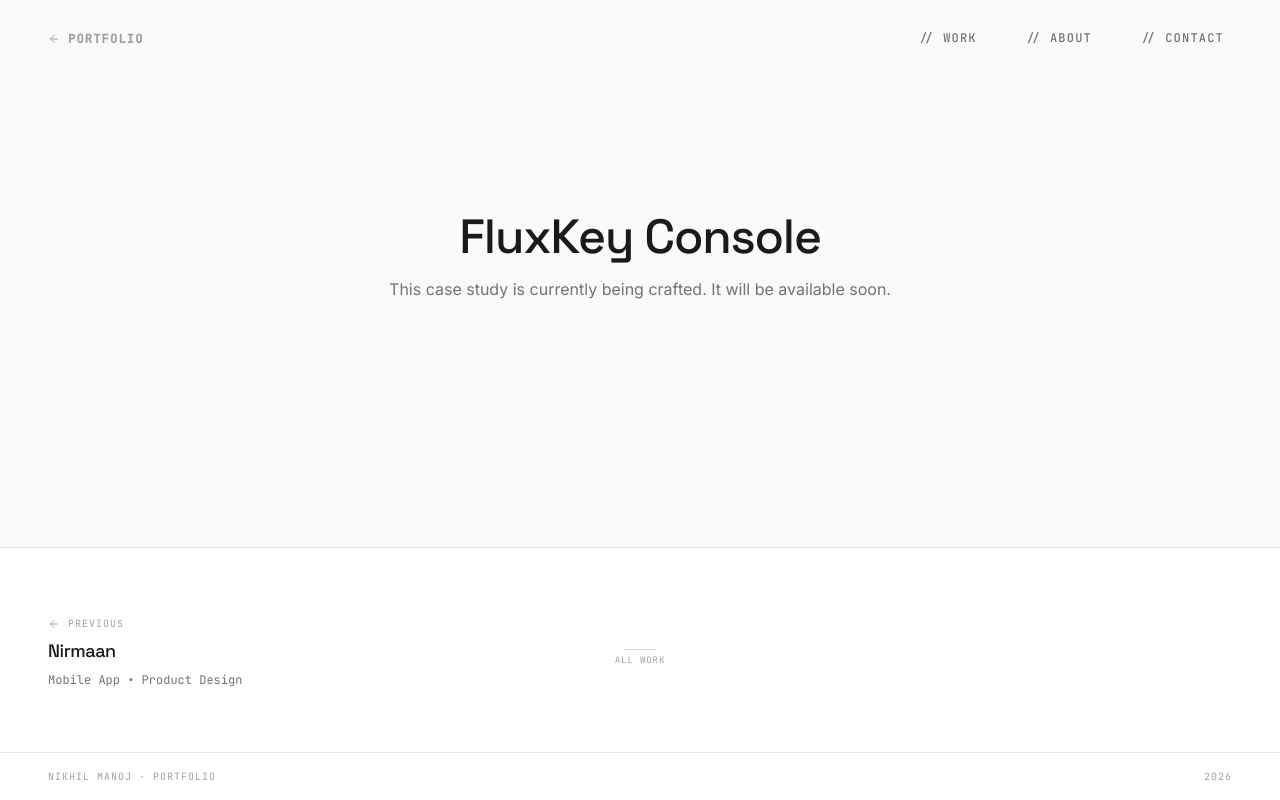
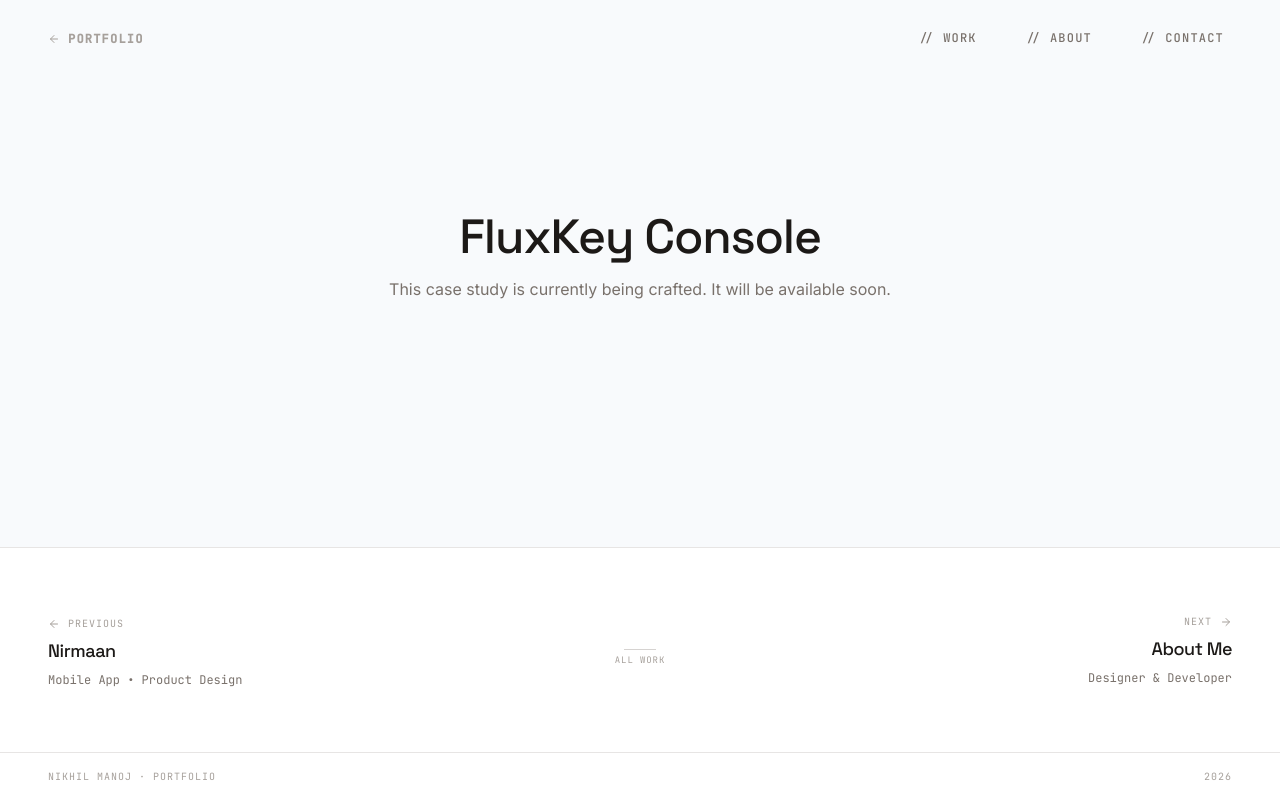
Before and after one commit to nikhil808m-ux/portfolio, a React (Vite) app: page /case-studies/fluxkey-console in a window 1280 px wide. Built offline with nearby package versions, Linux system fonts and the light colour scheme.

Commit message:
feat(UI): Add About Me navigation as the final next link in CaseStudyFooter

```diff
--- a/src/app/components/CaseStudyFooter.tsx
+++ b/src/app/components/CaseStudyFooter.tsx
@@ -76,7 +76,21 @@ export function CaseStudyFooter({ currentSlug }: CaseStudyFooterProps) {
                             </span>
                         </Link>
                     ) : (
-                        <div />
+                        <Link
+                            to="/about"
+                            className="group inline-flex flex-col gap-2 text-right"
+                        >
+                            <span className="flex items-center justify-end gap-2 text-[10px] font-mono uppercase tracking-widest text-stone-400 group-hover:text-stone-900 transition-colors">
+                                Next
+                                <ArrowRight className="w-3 h-3 group-hover:translate-x-1 transition-transform" />
+                            </span>
+                            <span className="text-lg font-display font-medium text-stone-900 group-hover:text-stone-600 transition-colors tracking-tight leading-snug">
+                                About Me
+                            </span>
+                            <span className="text-xs font-mono text-stone-500 group-hover:text-stone-900 transition-colors">
+                                Designer & Developer
+                            </span>
+                        </Link>
                     )}
                 </div>
 
```
